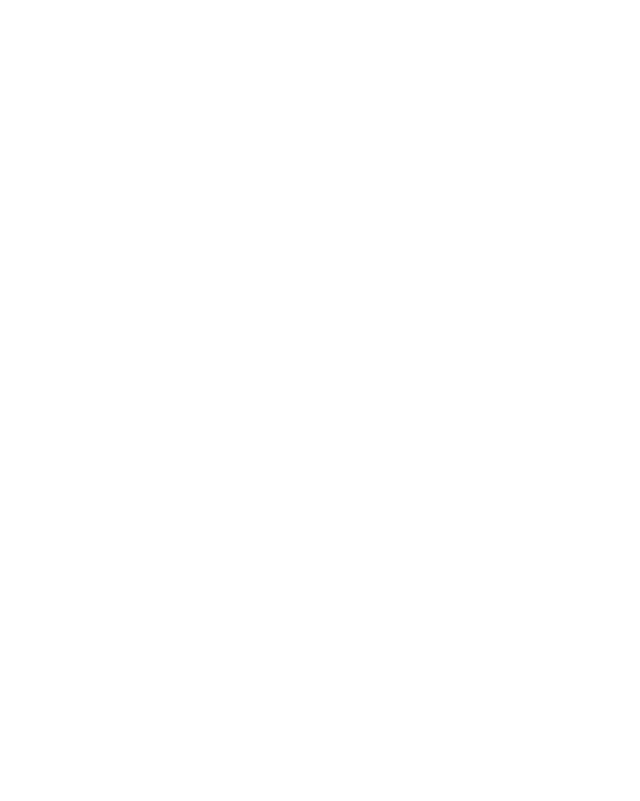
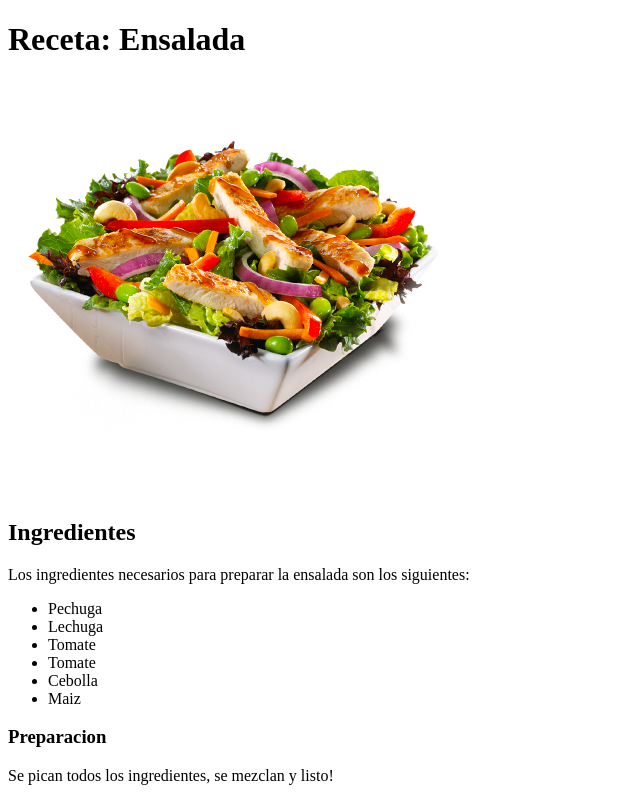
Before and after one commit to jupa1991/aspirantes-mir-html-y-css, a plain HTML site: page ejercicio1-html-y-css/index.html in a window 1280 px wide. Shown: the whole page, without its empty margins (0-640 px from the left). Drawn offline with Linux system fonts and the light colour scheme.

Commit message:
Agrega el cuerpo HTML del segundo ejercicio

```diff
--- a/ejercicio1-html-y-css/index.html
+++ b/ejercicio1-html-y-css/index.html
@@ -6,7 +6,21 @@
     <meta name="viewport" content="width=device-width, initial-scale=1.0">
     <title>Mi Receta</title>
 </head>
+
 <body>
-
+    <h1>Receta: Ensalada</h1>
+    <img src="../img/salad.png" alt="Ensalada Cesar">
+    <h2>Ingredientes</h2>
+    <p>Los ingredientes necesarios para preparar la ensalada son los siguientes:</p>
+    <ul>
+        <li>Pechuga</li>
+        <li>Lechuga</li>
+        <li>Tomate</li>
+        <li>Tomate</li>
+        <li>Cebolla</li>
+        <li>Maiz</li>
+    </ul>
+    <h3>Preparacion</h3>
+    <p>Se pican todos los ingredientes, se mezclan y listo!</p>
 </body>
 </html>
```
Also changed, not shown: img/salad.png (added).
